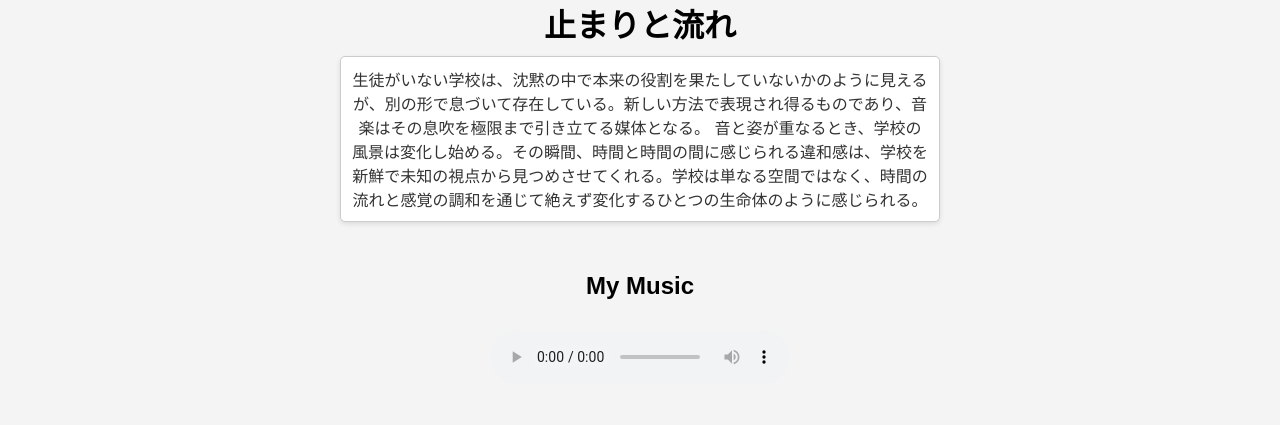
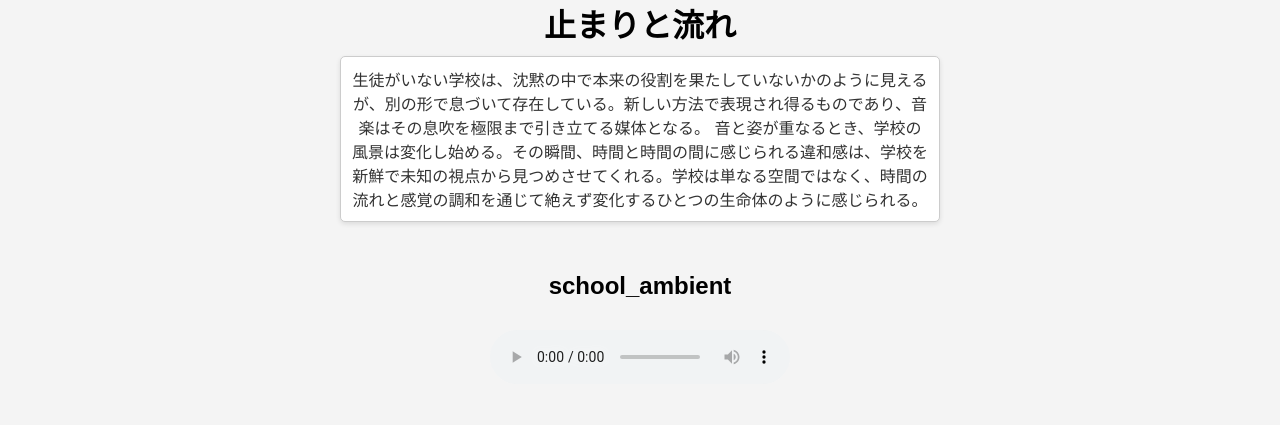
Before and after one commit to rimamo-mo/ri.github.io, a plain HTML site: page index.html in a window 1280 px wide. Shown: the top 425 px of the page. Drawn offline with Linux system fonts and the light colour scheme.

Commit message:
Update index.html

```diff
--- a/index.html
+++ b/index.html
@@ -16,7 +16,7 @@
     </header>
 
     <section id="music">
-        <h2>My Music</h2>
+        <h2>school_ambient</h2>
         <audio controls>
             <source src="music/song1.mp3" type="audio/mpeg">
             Your browser does not support the audio element.
```
